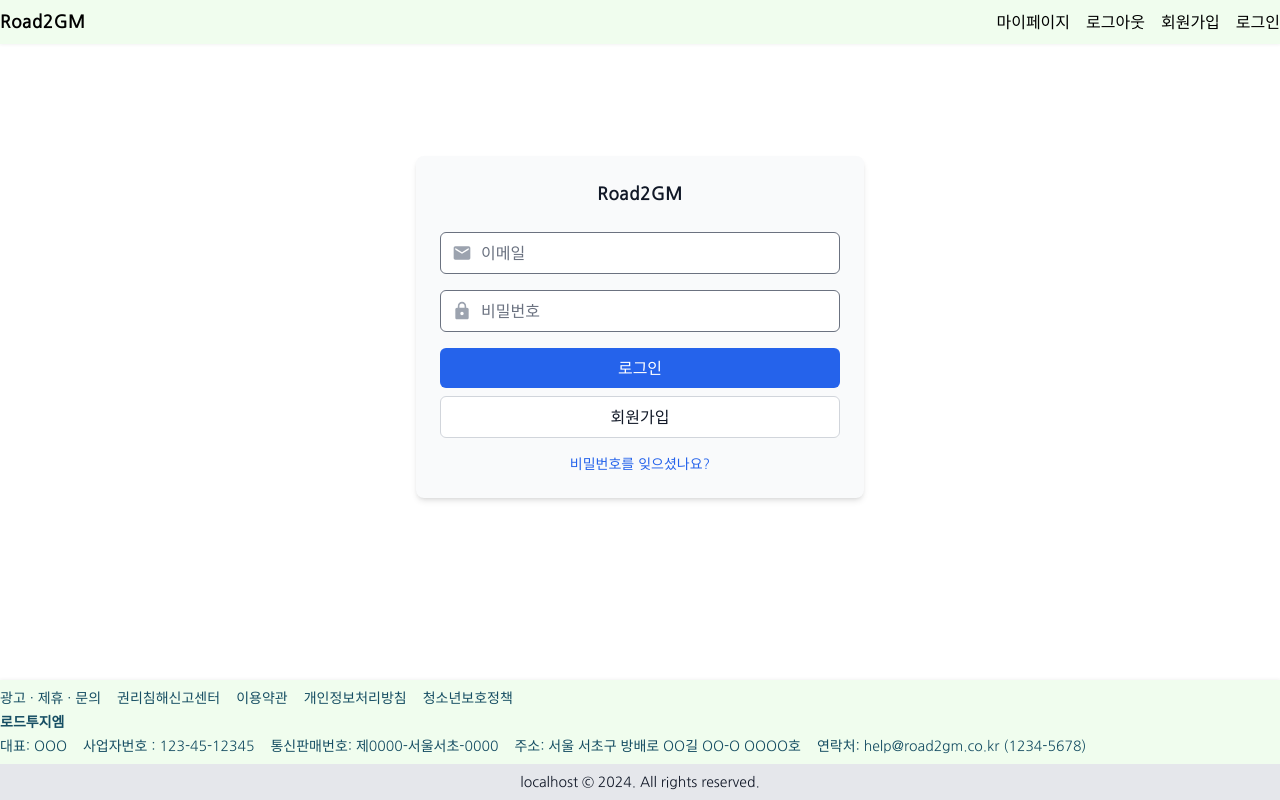
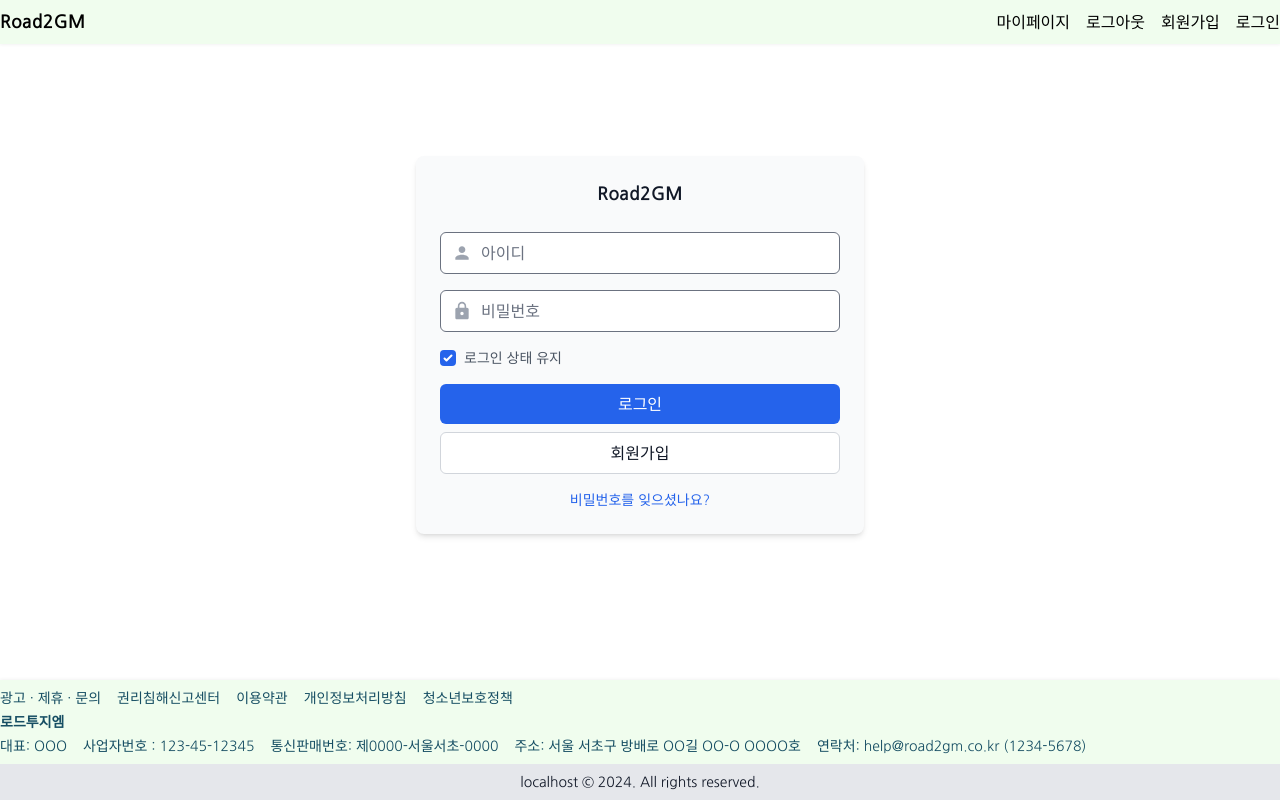
Before and after one commit to mairoo/road2gm-react, a React app: page /auth/login in a window 1280 px wide. Built offline with nearby package versions, Linux system fonts and the light colour scheme.

Commit message:
rememberMe form

```diff
--- a/src/pages/auth/LoginPage.tsx
+++ b/src/pages/auth/LoginPage.tsx
@@ -1,5 +1,5 @@
 import React, { useState } from "react";
-import { MdEmail, MdLock } from "react-icons/md";
+import { MdLock, MdPerson } from "react-icons/md";
 import { useSignInMutation } from "../../store/apis/authApi";
 import { useAppDispatch } from "../../store/hooks";
 import { setCredentials } from "../../store/slices/authSlice";
@@ -7,6 +7,7 @@ import { setCredentials } from "../../store/slices/authSlice";
 const LoginPage = () => {
   const [username, setUsername] = useState("");
   const [password, setPassword] = useState("");
+  const [rememberMe, setRememberMe] = useState(true);
 
   const [signIn, { isLoading, error }] = useSignInMutation();
   const dispatch = useAppDispatch();
@@ -18,9 +19,9 @@ const LoginPage = () => {
       const userData = await signIn({
         username,
         password,
-        rememberMe: true,
+        rememberMe,
       }).unwrap();
-      dispatch(setCredentials(userData));
+      dispatch(setCredentials({ ...userData, rememberMe }));
       console.log("logged in");
     } catch (err) {
       console.error("Failed to login:", err);
@@ -41,13 +42,13 @@ const LoginPage = () => {
               <div className="relative">
                 <input
                   type="text"
-                  placeholder="이메일"
+                  placeholder="아이디"
                   value={username}
                   onChange={(e) => setUsername(e.target.value)}
                   className="w-full px-10 py-2 border rounded-md focus:outline-none focus:ring-2 focus:ring-blue-500"
                   required
                 />
-                <MdEmail
+                <MdPerson
                   className="absolute left-3 top-1/2 transform -translate-y-1/2 text-gray-400"
                   size={20}
                 />
@@ -69,6 +70,22 @@ const LoginPage = () => {
                   size={20}
                 />
               </div>
+            </div>
+
+            <div className="flex items-center">
+              <input
+                type="checkbox"
+                id="remember-me"
+                checked={rememberMe}
+                onChange={(e) => setRememberMe(e.target.checked)}
+                className="w-4 h-4 text-blue-600 border-gray-300 rounded focus:ring-blue-500"
+              />
+              <label
+                htmlFor="remember-me"
+                className="ml-2 text-sm text-gray-600"
+              >
+                로그인 상태 유지
+              </label>
             </div>
 
             <div className="flex flex-col space-y-2">
--- a/src/store/slices/authSlice.ts
+++ b/src/store/slices/authSlice.ts
@@ -1,4 +1,4 @@
-import { ApiResponse, AuthSlice, LoginResponse } from "../../types";
+import { AuthSlice, SetCredentialsPayload } from "../../types";
 import { createSlice, PayloadAction } from "@reduxjs/toolkit";
 
 const initialState: AuthSlice = {
@@ -14,13 +14,10 @@ export const authSlice = createSlice({
     // 해당 슬라이스 내부에서 정의된 액션들을 처리
     // 자동으로 액션 생성자(action creators)를 생성
     // 일반적인 동기 액션을 처리할 때 사용
-    setCredentials: (
-      state,
-      action: PayloadAction<ApiResponse<LoginResponse>>,
-    ) => {
-      const { accessToken, rememberMe = false } = action.payload.data;
+    setCredentials: (state, action: PayloadAction<SetCredentialsPayload>) => {
+      const { data, rememberMe = false } = action.payload;
 
-      state.accessToken = accessToken;
+      state.accessToken = data.accessToken;
       state.isAuthenticated = true;
       state.rememberMe = rememberMe;
     },
--- a/src/types/auth.ts
+++ b/src/types/auth.ts
@@ -18,5 +18,9 @@ export interface LoginRequest {
 
 export interface LoginResponse {
   accessToken: string;
-  rememberMe: boolean;
 }
+
+export interface SetCredentialsPayload {
+  data: LoginResponse;
+  rememberMe?: boolean;
+}
```
